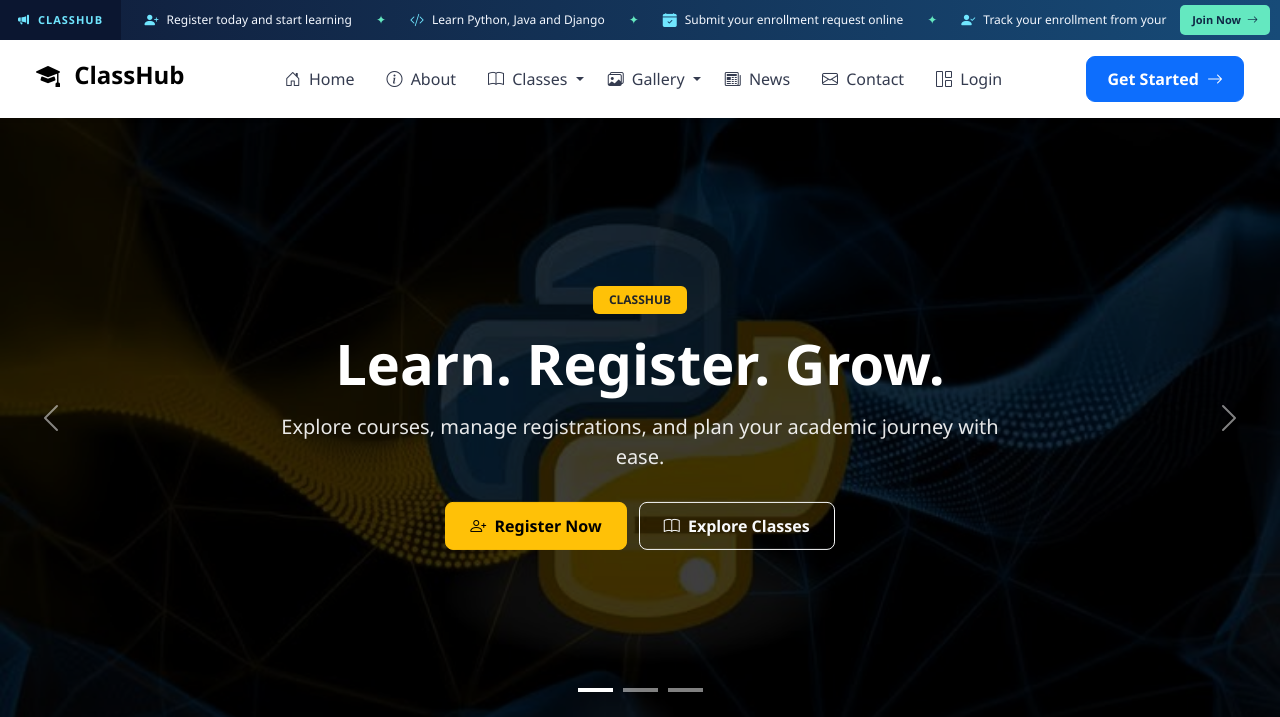
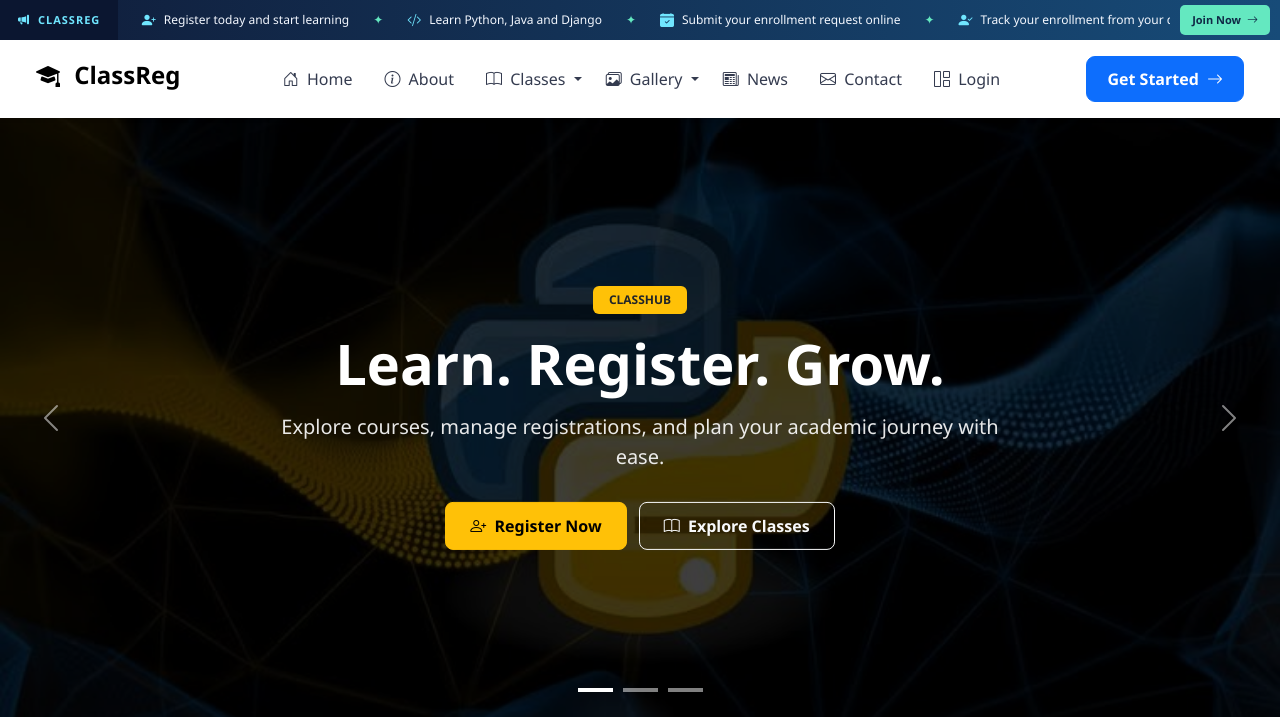
Before and after one commit to tejaM-SENG/ClassReg, a Django app: page /about/ in a window 1280 px wide. Shown: the top 717 px of the page. Run offline with Django 5.2, Linux system fonts and the light colour scheme.

Commit message:
Rename ClassHub to ClassReg in navbar.html

```diff
--- a/templates/classreg/navbar.html
+++ b/templates/classreg/navbar.html
@@ -8,7 +8,7 @@
     <meta name="viewport" content="width=device-width, initial-scale=1.0">
 
 
-<title>ClassHub | Course Registration</title>
+<title>ClassRef | Course Registration</title>
 
 <!-- Bootstrap -->
 <link href="https://cdn.jsdelivr.net/npm/bootstrap@5.3.8/dist/css/bootstrap.min.css" rel="stylesheet" integrity="sha384-sRIl4kxILFvY47J16cr9ZwB07vP4J8+LH7qKQnuqkuIAvNWLzeN8tE5YBujZqJLB" crossorigin="anonymous">
@@ -35,7 +35,7 @@
 <div class="classhub-ticker">
     <div class="ticker-label">
         <i class="bi bi-megaphone-fill"></i>
-        <span>CLASSHUB</span>
+        <span>CLASSREG</span>
     </div>
 
     <div class="ticker-window">
@@ -90,7 +90,7 @@
 
             <h4 class="fw-bold">
                 <i class="bi bi-mortarboard-fill me-2"></i>
-                ClassHub
+                ClassReg
             </h4>
     </a>
 
@@ -377,7 +377,7 @@
 
             <h4 class="fw-bold text-white mb-3">
                 <i class="bi bi-mortarboard-fill me-2"></i>
-                ClassHub
+                ClassReg
             </h4>
 
             <p class="footer-text">
@@ -503,7 +503,7 @@
     <div class="container text-center">
 
         <p class="mb-0">
-            © 2026 ClassHub. All rights reserved.
+            © 2026 ClassReg. All rights reserved.
         </p>
 
     </div>
```
